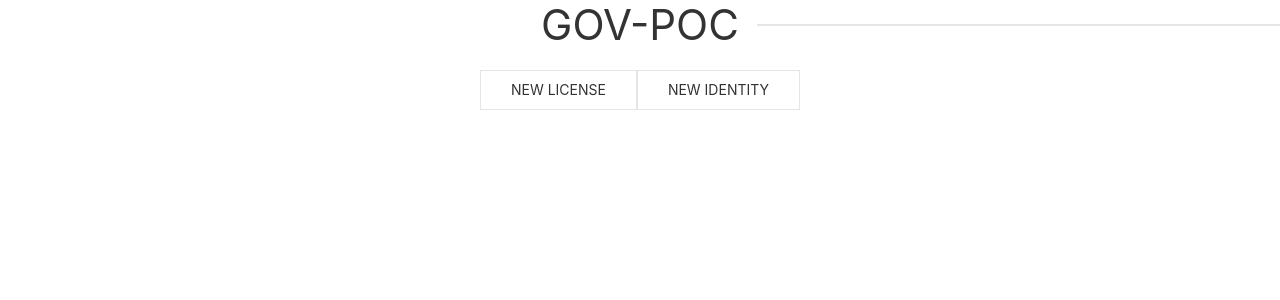
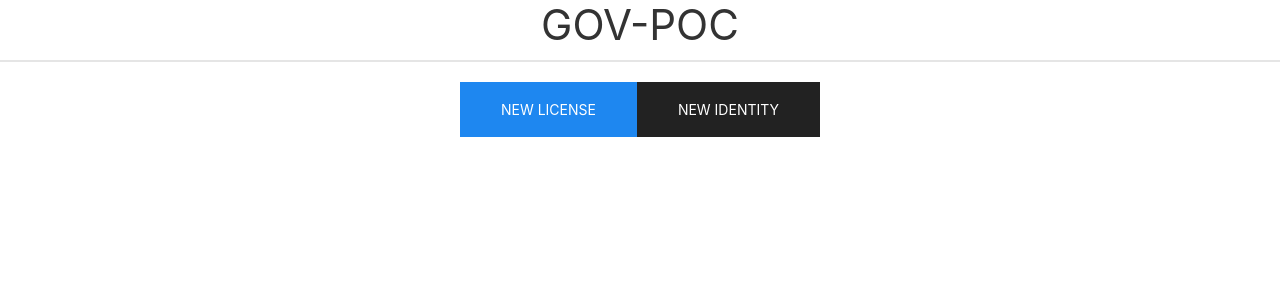
Before and after one commit to Artemas-Muzanenhamo/gov-poc-ui, an Angular app: page / in a window 1280 px wide. Shown: the top 300 px of the page. Built offline with nearby package versions, Linux system fonts and the light colour scheme.

Commit message:
Add Heading

```diff
--- a/src/app/app.component.html
+++ b/src/app/app.component.html
@@ -1,6 +1,6 @@
 <!--The content below is only a placeholder and can be replaced.-->
 <div style="text-align:center">
-  <h1 class="uk-heading-line uk-text-center"><span>{{ title }}</span></h1>
-  <button id="new-license" class="uk-button uk-button-default">{{newLicense}}</button>
-  <button id="new-identity" class="uk-button uk-button-default">{{newIdentity}}</button>
+  <h1 id="headline" class="uk-heading-divider"><span>{{ title }}</span></h1>
+  <button id="new-license" class="uk-button uk-button-primary uk-button-large">{{newLicense}}</button>
+  <button id="new-identity" class="uk-button uk-button-secondary uk-button-large">{{newIdentity}}</button>
 </div>
```
Also changed, not shown: 1 other file (tests, documents, lock files or other folders).
